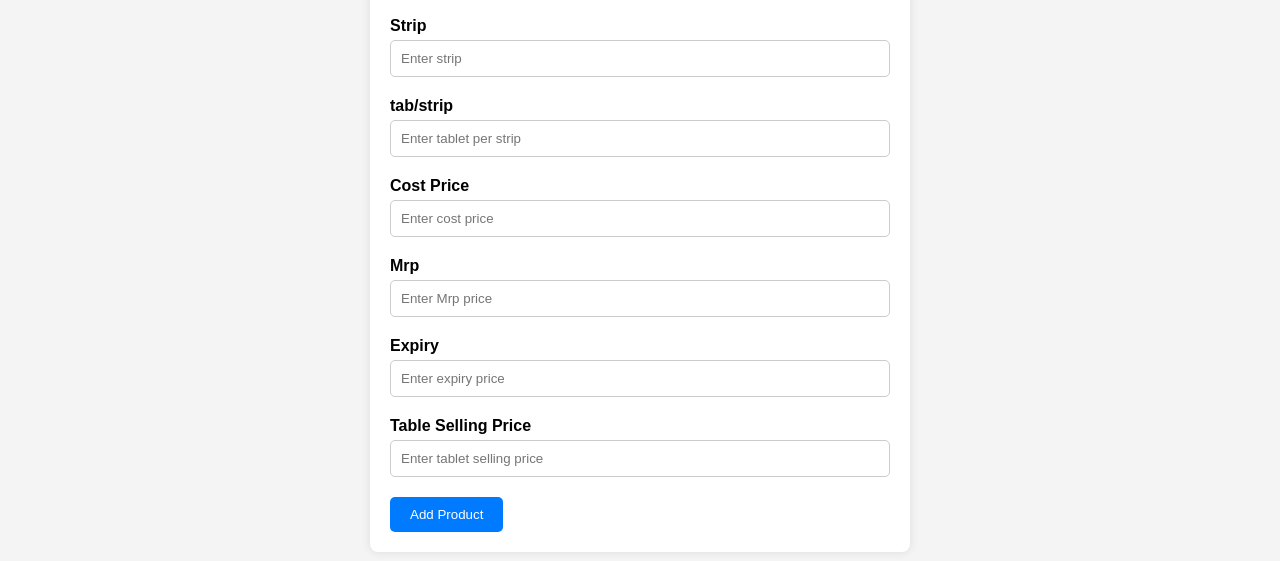
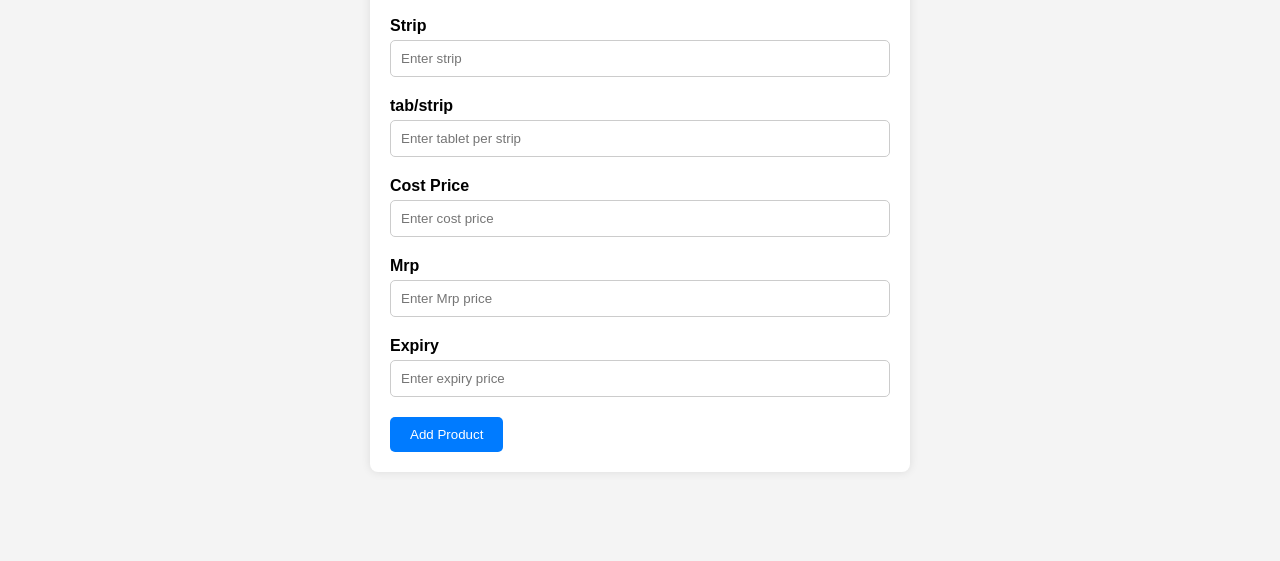
Before and after one commit to Abhishek42004/medical, a plain HTML site: page index.html in a window 1280 px wide. Shown: the part 239-800 px from the top of the page. Drawn offline with Linux system fonts and the light colour scheme.

Commit message:
Add files via upload

```diff
--- a/index.html
+++ b/index.html
@@ -6,7 +6,7 @@
     <title>Add Product</title>
     <link rel="stylesheet" href="./css/addProduct.css" />
     <link rel="manifest" href="./manifest.json" />
-    <!-- <script>
+    <script>
       if ("serviceWorker" in navigator) {
         window.addEventListener("load", function () {
           navigator.serviceWorker.register("./sw.js").then(
@@ -22,7 +22,7 @@
           );
         });
       }
-    </script> -->
+    </script>
   </head>
   <body>
     <nav class="navbar">
@@ -92,27 +92,14 @@
         <div class="form-group">
           <label for="mrp">Expiry</label>
           <input
-            type="number"
+            type="text"
             id="expiry"
             name="expiry"
             placeholder="Enter expiry price"
-            min=""
-            step="0.01"
             required
           />
         </div>
-        <div class="form-group">
-          <label for="tabletsellingPrice">Table Selling Price</label>
-          <input
-            type="number"
-            id="tabletsellingPrice"
-            name="tabletsellingPrice"
-            placeholder="Enter tablet selling price"
-            min=""
-            step="0.01"
-            required
-          />
-        </div>
+
         <input type="submit" value="Add Product" />
         <div id="errorMessage" class="error-message"></div>
       </form>
```
Also changed, not shown: sellProduct.html (+3 -1 lines).
